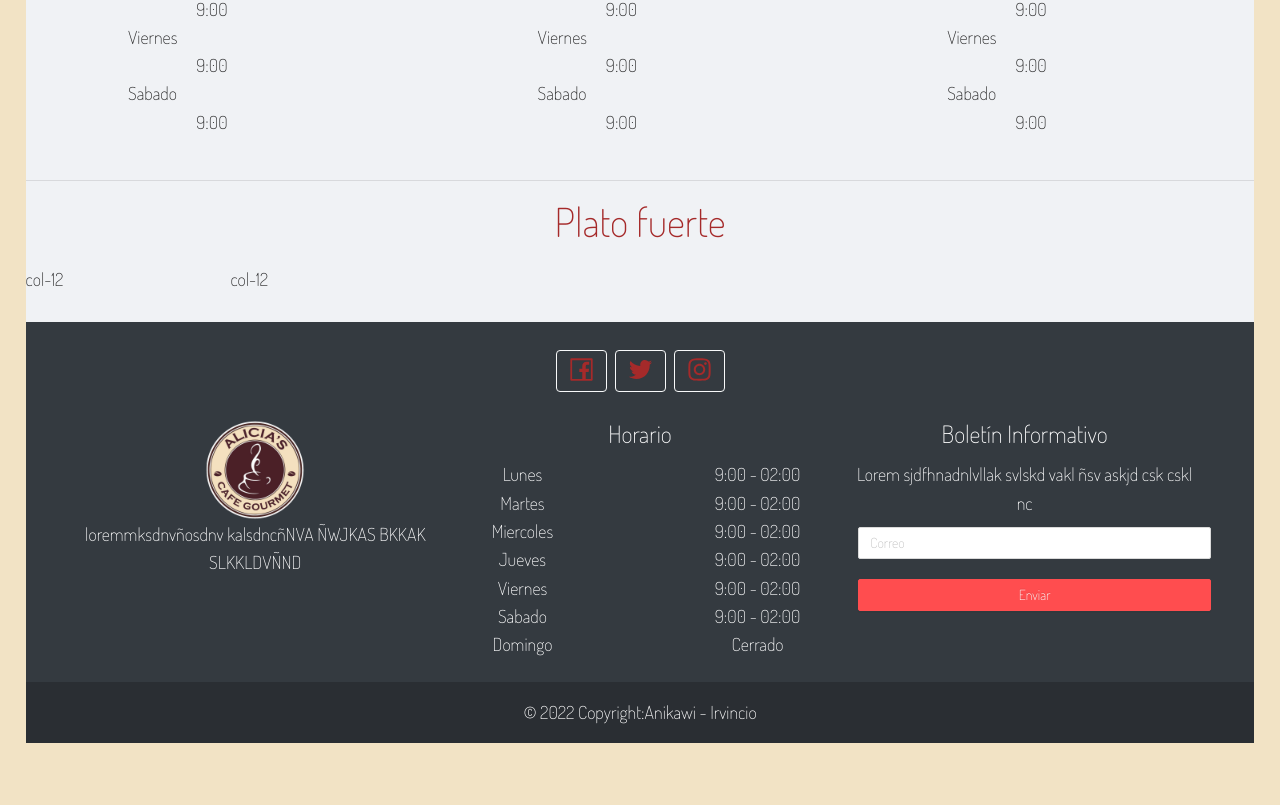
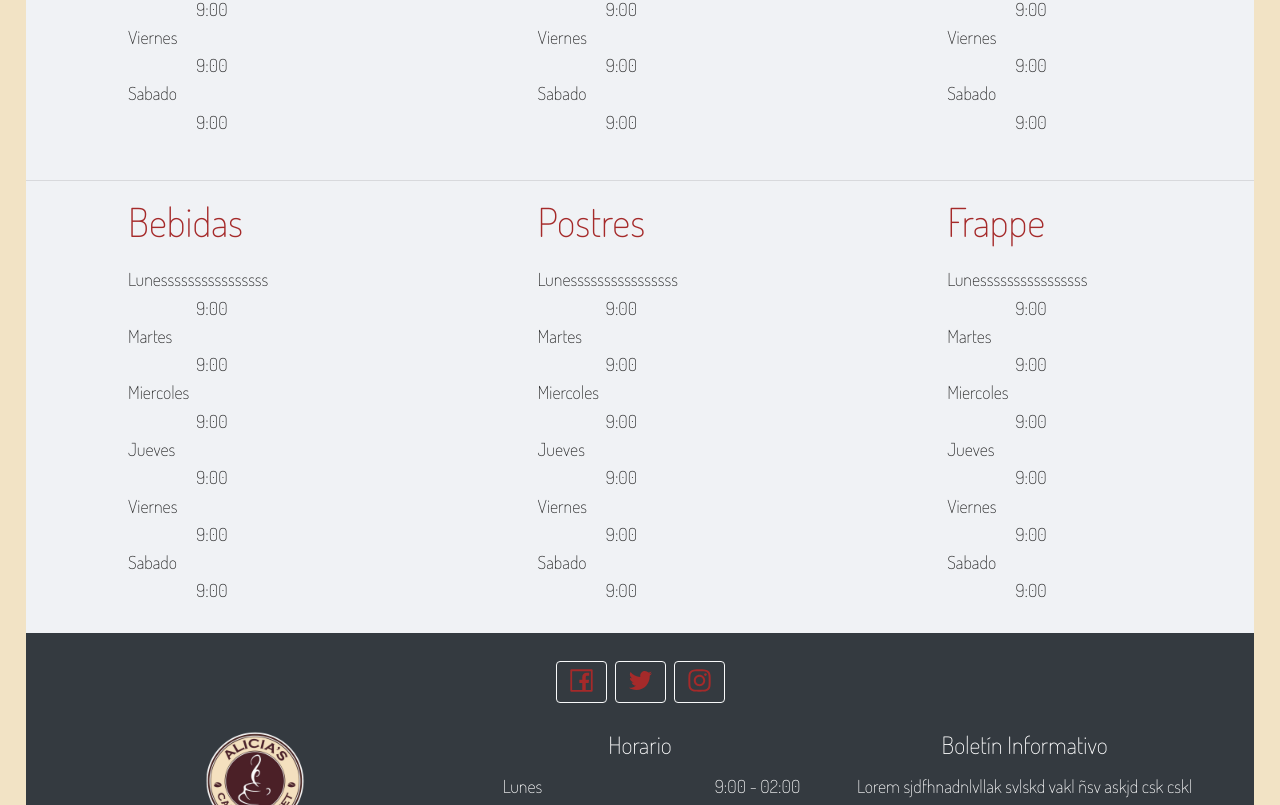
Before and after one commit to Irving9801/AliciasCafe.github.io, a React (Create React App) app: page /Menu in a window 1280 px wide. Shown: the part 631-1436 px from the top of the page. Before the commit the page ends 1374 px from the top, so only its background shows below. Built offline with nearby package versions, Linux system fonts and the light colour scheme.

Commit message:
CAmbio menu

```diff
--- a/src/pages/Menu.js
+++ b/src/pages/Menu.js
@@ -89,7 +89,7 @@ const Menu = () => {
 
     </Col>
     <Col xs={{ span: 11,  offset: 1,}} lg={{ span: 6, offset: 2,  }} >
-    <h1 style={{display: 'flex',  justifyContent:'left',color: "brown"}}>Postre</h1>
+    <h1 style={{display: 'flex',  justifyContent:'left',color: "brown"}}>Desayunos</h1>
 
     <Col className="gutter-row" span={8}>
             <div>
@@ -130,7 +130,7 @@ const Menu = () => {
 
     </Col>
     <Col xs={{  span: 5, offset: 1,  }}  lg={{  span: 6, offset: 2,}} >
-    <h1 style={{display: 'flex',  justifyContent:'Left',color: "brown"}}>Bebidas</h1>
+    <h1 style={{display: 'flex',  justifyContent:'Left',color: "brown"}}>Almuerzo</h1>
     <Col className="gutter-row" span={8}>
             <div>
               <Row>
@@ -175,21 +175,132 @@ const Menu = () => {
   <br></br>
   <hr />
   <Row>
-      <Col span={24}>
-      <h1 style={{display: 'flex',  justifyContent:'center',color: "brown"}}>Plato fuerte</h1>
+    <Col xs={{ span: 5, offset: 1, }} lg={{span: 6, offset: 2,}}>
+    <h1 style={{display: 'flex',  justifyContent:'left', color: "brown"}}>Bebidas</h1>
 
-      <Col className="gutter-row" span={8}>
+    <Col className="gutter-row" span={8}>
             <div>
-
-    <Row>
-      <Col span={12}>col-12</Col>
-      <Col span={12}>col-12</Col>
-    </Row>
-
+              <Row>
+                <Col span={8}>Lunessssssssssssssss</Col>
+                <Col span={8} offset={8}>
+                  <br></br>
+                  9:00
+                </Col>
+                <Col span={8}>Martes</Col>
+                <Col span={8} offset={8}>
+                <br></br>
+                  9:00
+                </Col>
+                <Col span={8}>Miercoles</Col>
+                <Col span={8} offset={8}>
+                <br></br>
+                  9:00
+                </Col>
+                <Col span={8}>Jueves</Col>
+                <Col span={8} offset={8}>
+                <br></br>
+                  9:00
+                </Col>
+                <Col span={8}>Viernes</Col>
+                <Col span={8} offset={8}>
+                <br></br>
+                  9:00
+                </Col>
+                <Col span={8}>Sabado</Col>
+                <Col span={8} offset={8}>
+                <br></br>
+                  9:00
+                </Col>
+              </Row>
             </div>
           </Col>
-      </Col>
-    </Row>
+
+
+    </Col>
+    <Col xs={{ span: 11,  offset: 1,}} lg={{ span: 6, offset: 2,  }} >
+    <h1 style={{display: 'flex',  justifyContent:'left',color: "brown"}}>Postres</h1>
+
+    <Col className="gutter-row" span={8}>
+            <div>
+              <Row>
+                <Col span={8}>Lunessssssssssssssss</Col>
+                <Col span={8} offset={8}>
+                  <br></br>
+                  9:00
+                </Col>
+                <Col span={8}>Martes</Col>
+                <Col span={8} offset={8}>
+                <br></br>
+                  9:00
+                </Col>
+                <Col span={8}>Miercoles</Col>
+                <Col span={8} offset={8}>
+                <br></br>
+                  9:00
+                </Col>
+                <Col span={8}>Jueves</Col>
+                <Col span={8} offset={8}>
+                <br></br>
+                  9:00
+                </Col>
+                <Col span={8}>Viernes</Col>
+                <Col span={8} offset={8}>
+                <br></br>
+                  9:00
+                </Col>
+                <Col span={8}>Sabado</Col>
+                <Col span={8} offset={8}>
+                <br></br>
+                  9:00
+                </Col>
+              </Row>
+            </div>
+          </Col>
+
+    </Col>
+    <Col xs={{  span: 5, offset: 1,  }}  lg={{  span: 6, offset: 2,}} >
+    <h1 style={{display: 'flex',  justifyContent:'Left',color: "brown"}}>Frappe</h1>
+    <Col className="gutter-row" span={8}>
+            <div>
+              <Row>
+                <Col span={8}>Lunessssssssssssssss</Col>
+                <Col span={8} offset={8}>
+                  <br></br>
+                  9:00
+                </Col>
+                <Col span={8}>Martes</Col>
+                <Col span={8} offset={8}>
+                <br></br>
+                  9:00
+                </Col>
+                <Col span={8}>Miercoles</Col>
+                <Col span={8} offset={8}>
+                <br></br>
+                  9:00
+                </Col>
+                <Col span={8}>Jueves</Col>
+                <Col span={8} offset={8}>
+                <br></br>
+                  9:00
+                </Col>
+                <Col span={8}>Viernes</Col>
+                <Col span={8} offset={8}>
+                <br></br>
+                  9:00
+                </Col>
+                <Col span={8}>Sabado</Col>
+                <Col span={8} offset={8}>
+                <br></br>
+                  9:00
+                </Col>
+              </Row>
+            </div>
+          </Col>
+
+
+    </Col>
+
+  </Row>
   </Content>
   <br></br>
   <FooterComponent />
```
